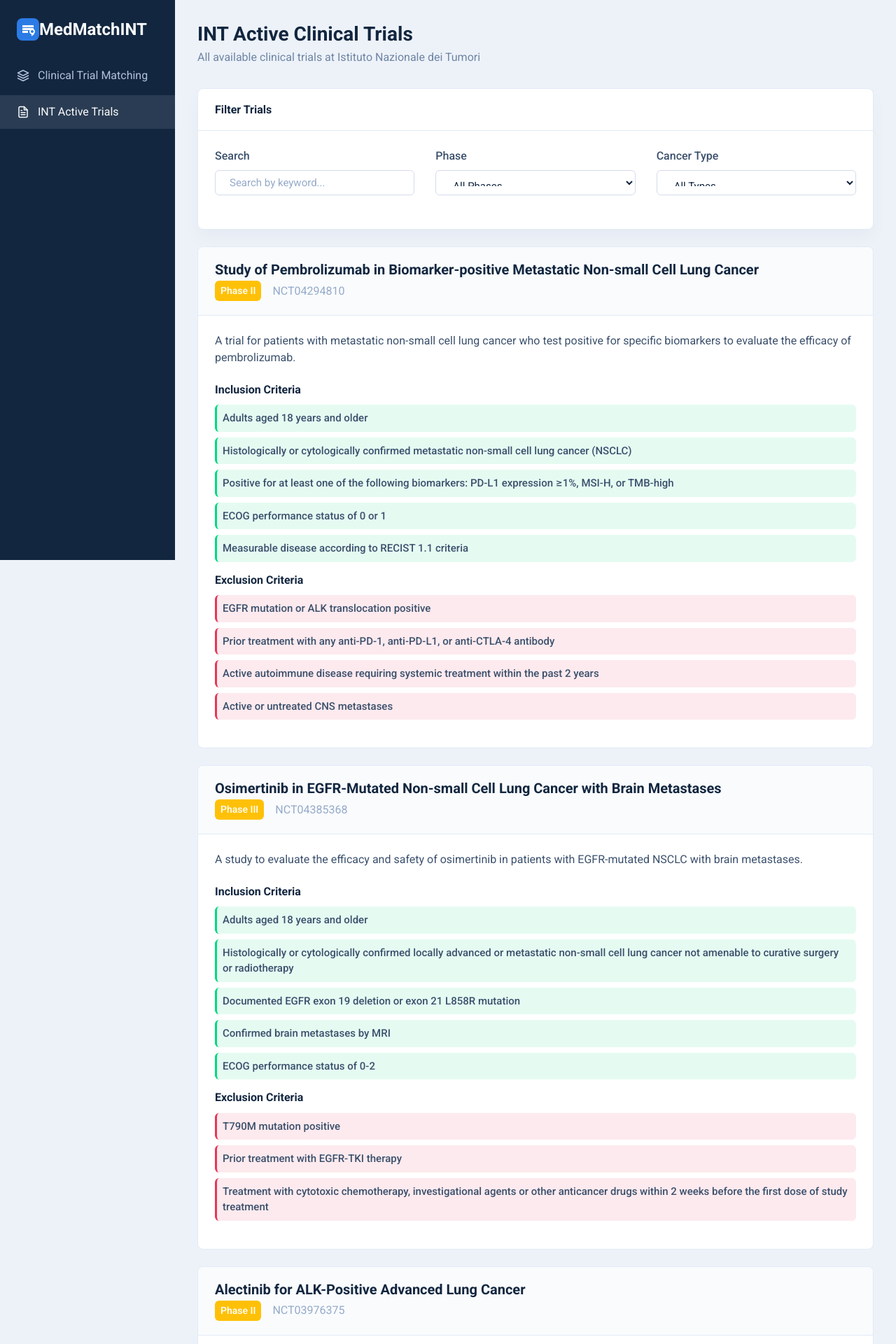
After one commit to speppolas/MedMatchAI, a Flask app: page /trials in a window 1280 px wide. The commit adds this page. Shown: the top 1920 px of the page at 70% size. Run offline with Flask 3, Linux system fonts and the light colour scheme; some libraries are stand-ins or nearby versions.

Commit message:
Show a list of currently active clinical trials at the INT institute
Adds a new page displaying all active clinical trials from trials_int.json with filtering.

Replit-Commit-Author: Agent
Replit-Commit-Session-Id: 7f531577-9220-4137-9ff9-dbe0fb454eb8
Replit-Commit-Screenshot-Url: https://storage.googleapis.com/screenshot-production-us-central1/aa8d440f-ad6e-4c10-9fed-dcc7d38f61a6/ca8899ce-b963-45e7-b74d-277556d04832.jpg

```diff
--- a/app/routes.py
+++ b/app/routes.py
@@ -3,12 +3,27 @@ import json
 import logging
 from flask import render_template, request, jsonify, current_app
 from app import app
-from app.utils import extract_text_from_pdf, extract_features, match_trials
+from app.utils import extract_text_from_pdf, extract_features, match_trials, get_all_trials
 
 @app.route('/')
 def index():
     """Render the main application page."""
     return render_template('index.html')
+
+@app.route('/trials')
+def trials():
+    """Render the trials listing page."""
+    return render_template('trials.html')
+
+@app.route('/api/trials')
+def api_trials():
+    """API endpoint to get all available trials."""
+    try:
+        trials = get_all_trials()
+        return jsonify(trials)
+    except Exception as e:
+        logging.error(f"Error fetching trials: {str(e)}")
+        return jsonify({'error': f'An error occurred: {str(e)}'}), 500
 
 @app.route('/process', methods=['POST'])
 def process():
--- /dev/null
+++ b/static/js/trials.js
@@ -0,0 +1,157 @@
+/**
+ * MedMatchINT - Trials JavaScript
+ * Handles functionality for displaying active clinical trials at INT
+ */
+
+document.addEventListener('DOMContentLoaded', function() {
+    // Get DOM elements
+    const searchInput = document.getElementById('search-input');
+    const phaseFilter = document.getElementById('phase-filter');
+    const cancerTypeFilter = document.getElementById('cancer-type-filter');
+    const trialsContainer = document.getElementById('trials-container');
+
+    // Initialize trials data
+    let trials = [];
+
+    // Fetch trials data from the server
+    fetch('/api/trials')
+        .then(response => {
+            if (!response.ok) {
+                throw new Error('Failed to load trials data');
+            }
+            return response.json();
+        })
+        .then(data => {
+            trials = data;
+            displayTrials(trials);
+
+            // Initialize event listeners for filters
+            initializeFilters();
+        })
+        .catch(error => {
+            console.error('Error loading trials:', error);
+            trialsContainer.innerHTML = `
+                <div class="alert alert-danger">
+                    <h5>Error Loading Trials</h5>
+                    <p>${error.message}</p>
+                </div>
+            `;
+        });
+
+    // Initialize filter event listeners
+    function initializeFilters() {
+        if (searchInput) {
+            searchInput.addEventListener('input', filterTrials);
+        }
+
+        if (phaseFilter) {
+            phaseFilter.addEventListener('change', filterTrials);
+        }
+
+        if (cancerTypeFilter) {
+            cancerTypeFilter.addEventListener('change', filterTrials);
+        }
+    }
+
+    // Filter trials based on current filter values
+    function filterTrials() {
+        const searchTerm = searchInput ? searchInput.value.toLowerCase() : '';
+        const phaseValue = phaseFilter ? phaseFilter.value : '';
+        const cancerTypeValue = cancerTypeFilter ? cancerTypeFilter.value : '';
+
+        const filteredTrials = trials.filter(trial => {
+            // Search term filter
+            const matchesSearch = searchTerm === '' ||
+                trial.title.toLowerCase().includes(searchTerm) ||
+                trial.description.toLowerCase().includes(searchTerm);
+
+            // Phase filter
+            const matchesPhase = phaseValue === '' || trial.phase === phaseValue;
+
+            // Cancer type filter
+            let matchesCancerType = cancerTypeValue === '';
+
+            if (!matchesCancerType) {
+                const diagnosisCriteria = [...trial.inclusion_criteria, ...trial.exclusion_criteria]
+                    .filter(criterion => criterion.type === 'diagnosis')
+                    .map(criterion => criterion.text.toLowerCase());
+
+                matchesCancerType = diagnosisCriteria.some(text => text.includes(cancerTypeValue));
+            }
+
+            return matchesSearch && matchesPhase && matchesCancerType;
+        });
+
+        displayTrials(filteredTrials);
+    }
+
+    // Display trials in the container
+    function displayTrials(trialsToShow) {
+        if (!trialsContainer) return;
+
+        // Clear container
+        trialsContainer.innerHTML = '';
+
+        if (trialsToShow.length === 0) {
+            trialsContainer.innerHTML = `
+                <div class="alert alert-info text-center">
+                    <i data-feather="info" class="mb-2" width="24" height="24"></i>
+                    <p class="mb-0">No trials match your criteria. Try adjusting your filters.</p>
+                </div>
+            `;
+            feather.replace();
+            return;
+        }
+
+        // Get the template
+        const template = document.getElementById('trial-card-template');
+
+        // Create a card for each trial
+        trialsToShow.forEach(trial => {
+            const trialCard = document.importNode(template.content, true);
+
+            // Fill in the trial data
+            trialCard.querySelector('.trial-title').textContent = trial.title;
+            trialCard.querySelector('.match-phase').textContent = trial.phase;
+            trialCard.querySelector('.trial-id').textContent = trial.id;
+            trialCard.querySelector('.trial-description').textContent = trial.description;
+
+            // Color code the phase badge
+            const phaseEl = trialCard.querySelector('.match-phase');
+            phaseEl.classList.add('d-inline-block', 'px-2', 'py-1', 'rounded', 'text-white');
+
+            if (trial.phase.includes('I/II')) {
+                phaseEl.classList.add('bg-info');
+            } else if (trial.phase.includes('I')) {
+                phaseEl.classList.add('bg-warning');
+            } else if (trial.phase.includes('II')) {
+                phaseEl.classList.add('bg-primary');
+            } else if (trial.phase.includes('III')) {
+                phaseEl.classList.add('bg-success');
+            }
+
+            // Add inclusion criteria
+            const inclusionContainer = trialCard.querySelector('.inclusion-criteria-container');
+            trial.inclusion_criteria.forEach(criterion => {
+                const criterionEl = document.createElement('div');
+                criterionEl.className = 'match-criterion criterion-matched mb-2 p-2';
+                criterionEl.innerHTML = `<p class="criterion-text mb-0">${criterion.text}</p>`;
+                inclusionContainer.appendChild(criterionEl);
+            });
+
+            // Add exclusion criteria
+            const exclusionContainer = trialCard.querySelector('.exclusion-criteria-container');
+            trial.exclusion_criteria.forEach(criterion => {
+                const criterionEl = document.createElement('div');
+                criterionEl.className = 'match-criterion criterion-not-matched mb-2 p-2';
+                criterionEl.innerHTML = `<p class="criterion-text mb-0">${criterion.text}</p>`;
+                exclusionContainer.appendChild(criterionEl);
+            });
+
+            trialsContainer.appendChild(trialCard);
+        });
+
+        // Initialize feather icons
+        feather.replace();
+    }
+});
--- /dev/null
+++ b/templates/trials.html
@@ -0,0 +1,154 @@
+<!DOCTYPE html>
+<html lang="en">
+<head>
+    <meta charset="UTF-8">
+    <meta name="viewport" content="width=device-width, initial-scale=1.0">
+    <title>MedMatchINT - INT Active Trials</title>
+
+    <!-- CSS -->
+    <link href="https://fonts.googleapis.com/css2?family=Roboto:wght@300;400;500;700&display=swap" rel="stylesheet">
+    <link rel="stylesheet" href="https://stackpath.bootstrapcdn.com/bootstrap/4.5.2/css/bootstrap.min.css">
+    <link rel="stylesheet" href="https://cdn.jsdelivr.net/npm/feather-icons/dist/feather.min.css">
+    <link rel="stylesheet" href="{{ url_for('static', filename='css/styles.css') }}">
+
+    <!-- Favicon -->
+    <link rel="icon" type="image/svg+xml" href="{{ url_for('static', filename='img/logo.svg') }}">
+</head>
+<body>
+    <!-- Sidebar -->
+    <div class="sidebar">
+        <div class="sidebar-header">
+            <a href="/" class="sidebar-logo">
+                <img src="{{ url_for('static', filename='img/logo.svg') }}" alt="MedMatchINT Logo" width="32" height="32">
+                <span>MedMatchINT</span>
+            </a>
+        </div>
+
+        <ul class="sidebar-nav">
+            <li class="sidebar-nav-item">
+                <a href="/" class="sidebar-nav-link">
+                    <i data-feather="layers"></i>
+                    <span>Clinical Trial Matching</span>
+                </a>
+            </li>
+            <li class="sidebar-nav-item">
+                <a href="/trials" class="sidebar-nav-link active">
+                    <i data-feather="file-text"></i>
+                    <span>INT Active Trials</span>
+                </a>
+            </li>
+        </ul>
+    </div>
+
+    <!-- Main content -->
+    <div class="main-content">
+        <button id="mobile-menu-toggle" class="btn btn-sm btn-primary d-md-none mb-3">
+            <i data-feather="menu"></i>
+            <span>Menu</span>
+        </button>
+
+        <div class="header">
+            <h1 class="header-title">INT Active Clinical Trials</h1>
+            <p class="header-subtitle">All available clinical trials at Istituto Nazionale dei Tumori</p>
+        </div>
+
+        <div class="card mb-4">
+            <div class="card-header">
+                <h5 class="card-header-title">Filter Trials</h5>
+            </div>
+            <div class="card-body">
+                <div class="row">
+                    <div class="col-md-4">
+                        <div class="form-group">
+                            <label for="search-input" class="form-label">Search</label>
+                            <input type="text" id="search-input" class="form-control" placeholder="Search by keyword...">
+                        </div>
+                    </div>
+                    <div class="col-md-4">
+                        <div class="form-group">
+                            <label for="phase-filter" class="form-label">Phase</label>
+                            <select id="phase-filter" class="form-control">
+                                <option value="">All Phases</option>
+                                <option value="Phase I">Phase I</option>
+                                <option value="Phase I/II">Phase I/II</option>
+                                <option value="Phase II">Phase II</option>
+                                <option value="Phase III">Phase III</option>
+                            </select>
+                        </div>
+                    </div>
+                    <div class="col-md-4">
+                        <div class="form-group">
+                            <label for="cancer-type-filter" class="form-label">Cancer Type</label>
+                            <select id="cancer-type-filter" class="form-control">
+                                <option value="">All Types</option>
+                                <option value="lung">Lung Cancer</option>
+                                <option value="breast">Breast Cancer</option>
+                                <option value="colorectal">Colorectal Cancer</option>
+                                <option value="ovarian">Ovarian Cancer</option>
+                                <option value="solid">Solid Tumors</option>
+                            </select>
+                        </div>
+                    </div>
+                </div>
+            </div>
+        </div>
+
+        <div id="trials-container">
+            <!-- Trials will be dynamically inserted here -->
+        </div>
+    </div>
+
+    <!-- Templates for dynamic content -->
+    <template id="trial-card-template">
+        <div class="match-card trial-card mb-4">
+            <div class="match-card-header">
+                <div>
+                    <h5 class="match-title trial-title"></h5>
+                    <div class="d-flex align-items-center mt-1">
+                        <span class="match-phase mr-3"></span>
+                        <span class="trial-id text-muted"></span>
+                    </div>
+                </div>
+                <span class="match-percentage"></span>
+            </div>
+            <div class="match-card-body">
+                <p class="match-description trial-description"></p>
+
+                <div class="match-criteria-section">
+                    <h6 class="match-criteria-title">Inclusion Criteria</h6>
+                    <div class="inclusion-criteria-container"></div>
+                </div>
+
+                <div class="match-criteria-section">
+                    <h6 class="match-criteria-title">Exclusion Criteria</h6>
+                    <div class="exclusion-criteria-container"></div>
+                </div>
+            </div>
+        </div>
+    </template>
+
+    <!-- JS -->
+    <script src="https://code.jquery.com/jquery-3.5.1.slim.min.js"></script>
+    <script src="https://cdn.jsdelivr.net/npm/popper.js@1.16.1/dist/umd/popper.min.js"></script>
+    <script src="https://stackpath.bootstrapcdn.com/bootstrap/4.5.2/js/bootstrap.min.js"></script>
+    <script src="https://cdn.jsdelivr.net/npm/feather-icons/dist/feather.min.js"></script>
+    <script src="{{ url_for('static', filename='js/trials.js') }}"></script>
+
+    <script>
+        // Initialize Feather icons
+        document.addEventListener('DOMContentLoaded', function() {
+            feather.replace();
+
+            // Toggle mobile menu
+            const mobileMenuToggle = document.getElementById('mobile-menu-toggle');
+            const sidebar = document.querySelector('.sidebar');
+
+            if (mobileMenuToggle && sidebar) {
+                mobileMenuToggle.addEventListener('click', function() {
+                    sidebar.classList.toggle('show');
+                });
+            }
+        });
+    </script>
+</body>
+</html>
```
Also changed, not shown: app/utils.py (+15 -0 lines), templates/index.html (+5 -23 lines).
